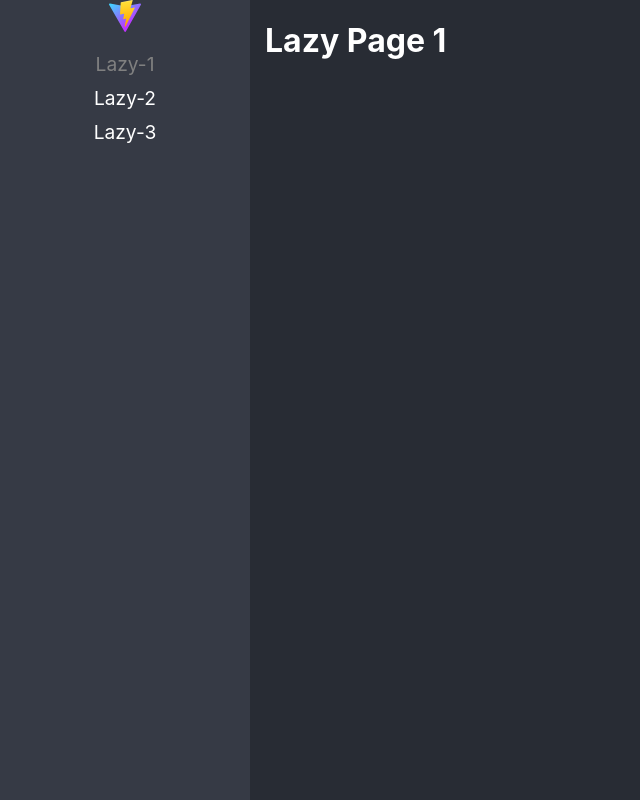
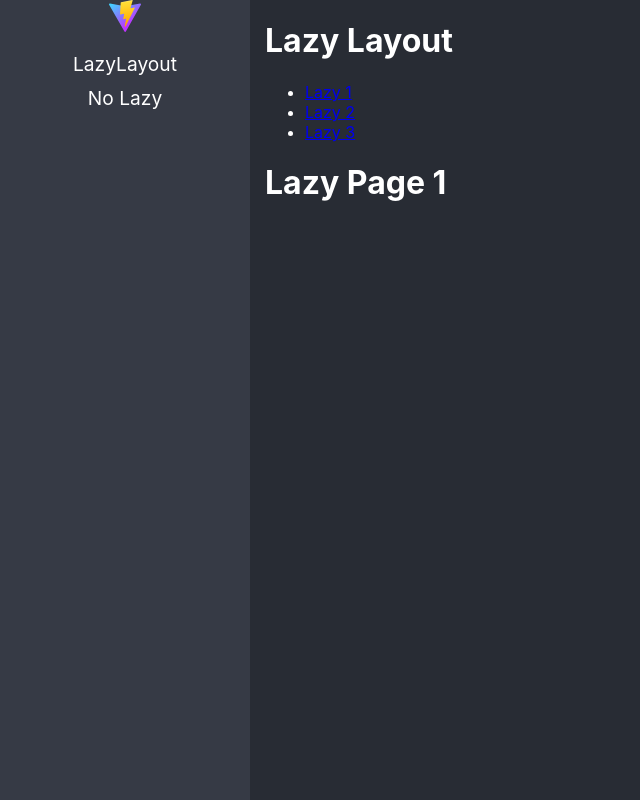
Before and after one commit to fjmn2001/react-pro, a React (Vite) app in the folder apps/section-04/: page /lazyload/lazy1 in a window 1280 px wide. Before the commit this address led to /lazy1. Shown: the whole page, without its empty margins (0-640 px from the left). Built offline with nearby package versions, Linux system fonts and the light colour scheme.

Commit message:
adding lazy routes by modules. Ref sn

```diff
--- /dev/null
+++ b/apps/section-04/src/01-lazyload/layout/LazyLayout.tsx
@@ -0,0 +1,31 @@
+import { Navigate, NavLink, Route, Routes } from "react-router-dom";
+import { LazyPage1, LazyPage2, LazyPage3 } from "../pages";
+
+export const LazyLayout = () => {
+  return (
+    <div>
+      <h1>Lazy Layout</h1>
+
+      <ul>
+        <li>
+          <NavLink to={"lazy1"}>Lazy 1</NavLink>
+        </li>
+        <li>
+          <NavLink to={"lazy2"}>Lazy 2</NavLink>
+        </li>
+        <li>
+          <NavLink to={"lazy3"}>Lazy 3</NavLink>
+        </li>
+      </ul>
+
+      <Routes>
+        <Route path={"lazy1"} element={<LazyPage1 />} />
+        <Route path={"lazy2"} element={<LazyPage2 />} />
+        <Route path={"lazy3"} element={<LazyPage3 />} />
+        <Route path={"*"} element={<Navigate replace to={"lazy1"} />} />
+      </Routes>
+    </div>
+  );
+};
+
+export default LazyLayout;
--- /dev/null
+++ b/apps/section-04/src/01-lazyload/layout/index.ts
@@ -0,0 +1 @@
+export * from "./LazyLayout";
--- /dev/null
+++ b/apps/section-04/src/01-lazyload/pages/NoLazy.tsx
@@ -0,0 +1,9 @@
+export const NoLazy = () => {
+  return (
+    <>
+      <h1>No Lazy</h1>
+    </>
+  );
+};
+
+export default NoLazy;
--- a/apps/section-04/src/01-lazyload/pages/index.ts
+++ b/apps/section-04/src/01-lazyload/pages/index.ts
@@ -1,3 +1,4 @@
 export * from "./LazyPage1";
 export * from "./LazyPage2";
 export * from "./LazyPage3";
+export * from "./NoLazy";
--- a/apps/section-04/src/routes/routes.ts
+++ b/apps/section-04/src/routes/routes.ts
@@ -1,4 +1,5 @@
 import { lazy, LazyExoticComponent } from "react";
+import { NoLazy } from "../01-lazyload/pages";
 
 type JSXComponent = () => JSX.Element;
 
@@ -9,36 +10,24 @@
   name: string;
 }
 
-const Lazy1 = lazy(
+const LazyLayout = lazy(
   () =>
-    import(/* webpackChunkName: "LazyPage1" */ "../01-lazyload/pages/LazyPage1")
-);
-const Lazy2 = lazy(
-  () =>
-    import(/* webpackChunkName: "LazyPage2" */ "../01-lazyload/pages/LazyPage2")
-);
-const Lazy3 = lazy(
-  () =>
-    import(/* webpackChunkName: "LazyPage3" */ "../01-lazyload/pages/LazyPage3")
+    import(
+      /* webpackChunkName: "LazyLayout" */ "../01-lazyload/layout/LazyLayout"
+    )
 );
 
 export const routes: Route[] = [
   {
-    to: "/lazy1",
-    path: "lazy1",
-    Component: Lazy1,
-    name: "Lazy-1",
+    path: "/lazyload/*",
+    to: "/lazyload/",
+    Component: LazyLayout,
+    name: "LazyLayout",
   },
   {
-    to: "/lazy2",
-    path: "lazy2",
-    Component: Lazy2,
-    name: "Lazy-2",
-  },
-  {
-    to: "/lazy3",
-    path: "lazy3",
-    Component: Lazy3,
-    name: "Lazy-3",
+    path: "no-lazy",
+    to: "/no-lazy",
+    Component: NoLazy,
+    name: "No Lazy",
   },
 ];
```
